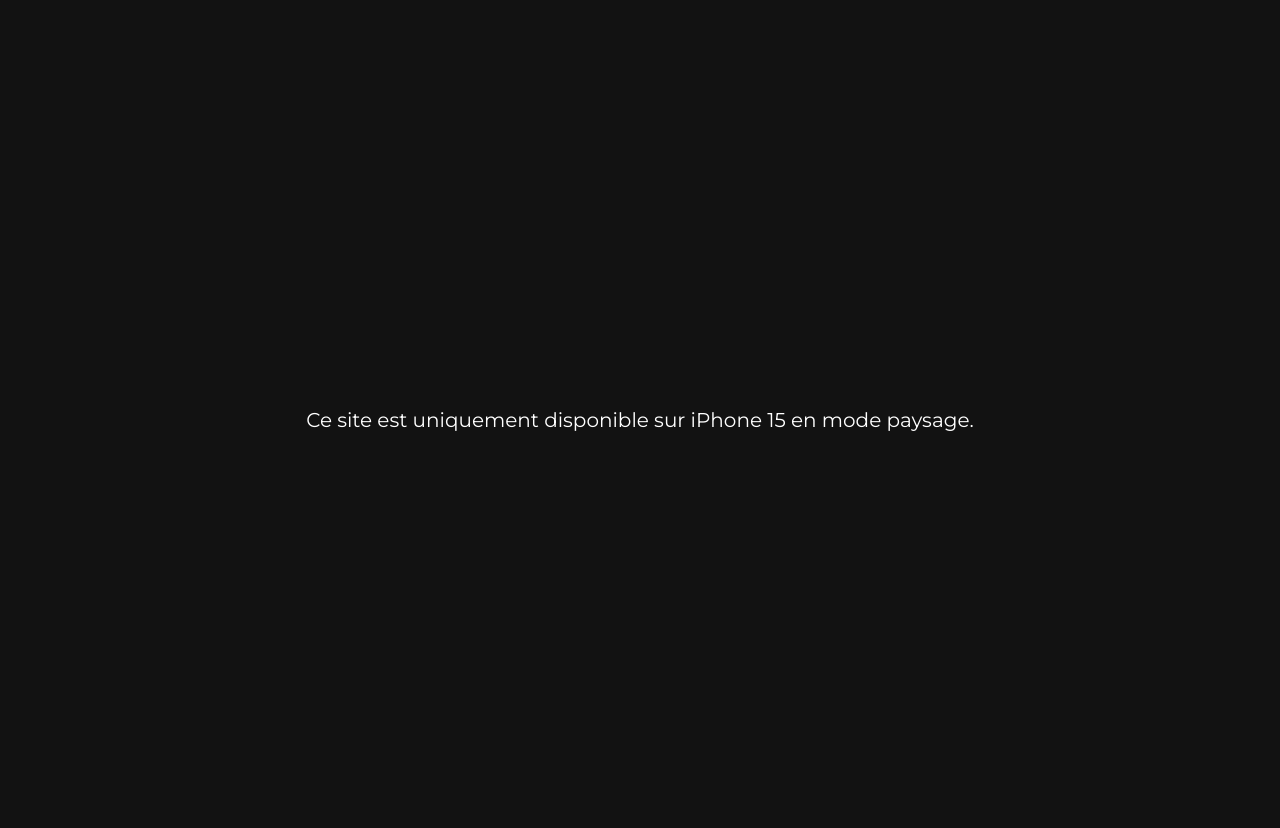
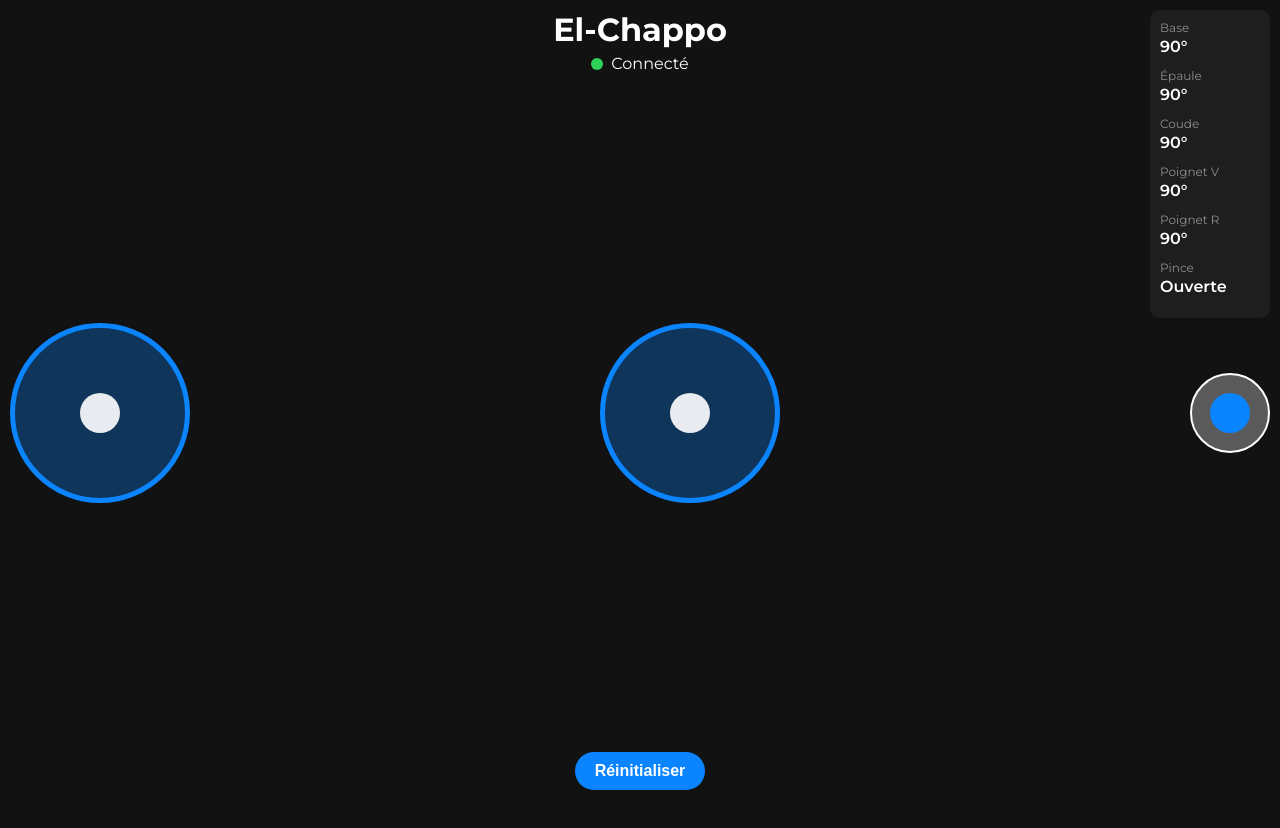
Before and after one commit to LESA3W/El_Chappo, a plain HTML site: page index.html in a window 1280 px wide. After the commit the page ends 800 px from the top, so only its background shows below. Drawn offline with Linux system fonts and the light colour scheme.

Commit message:
Update style.css

```diff
--- a/style.css
+++ b/style.css
@@ -92,15 +92,15 @@
 
 #joystick-left,
 #joystick-middle {
-    width: 180px;
-    height: 180px;
+    width: min(180px, 40vw);
+    height: min(180px, 40vw);
     background-color: rgba(10, 132, 255, 0.3);
     border: 5px solid #0a84ff;
 }
 
 #joystick-right {
-    width: 80px;
-    height: 80px;
+    width: min(80px, 15vw);
+    height: min(80px, 15vw);
     background-color: rgba(255, 255, 255, 0.3);
     border: 2px solid white;
 }
@@ -213,8 +213,7 @@
 
 
 /* Orientation Warning */
-@media screen and (max-height: 400px) and (orientation: landscape) {
-
+@media screen and (orientation: landscape) {
     .orientation-warning {
         display: none !important;
     }
@@ -224,13 +223,14 @@
     }
 }
 
-@media screen and (min-height: 401px), (orientation: portrait) {
+/* ❌ Quand on est en portrait : on masque le site et affiche un message */
+@media screen and (orientation: portrait) {
     body {
         display: none !important;
     }
 
     html::before {
-        content: "Ce site est uniquement disponible sur iPhone 15 en mode paysage.";
+        content: "Veuillez passer en mode paysage pour utiliser la manette.";
         display: flex;
         align-items: center;
         justify-content: center;
```
